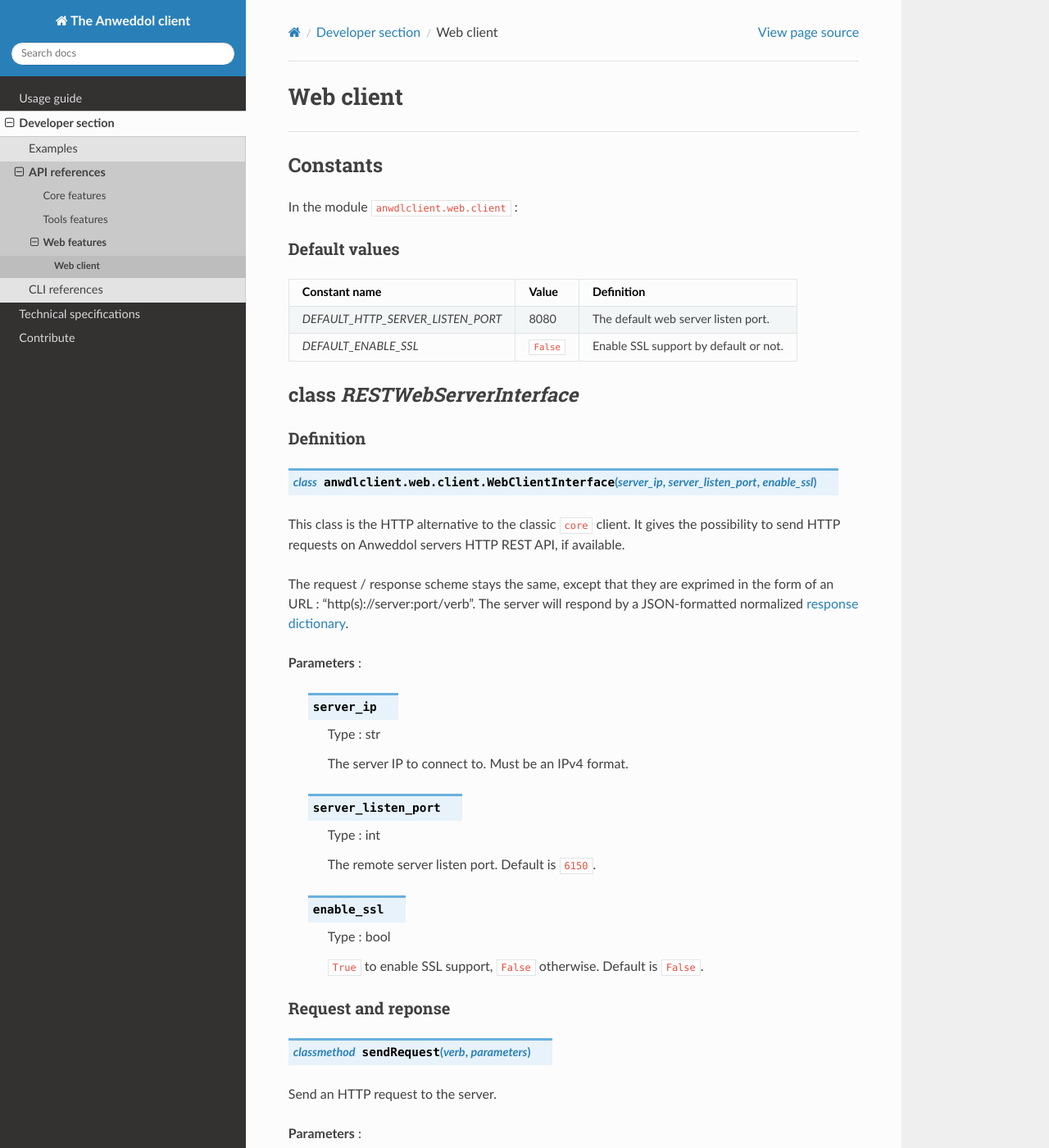
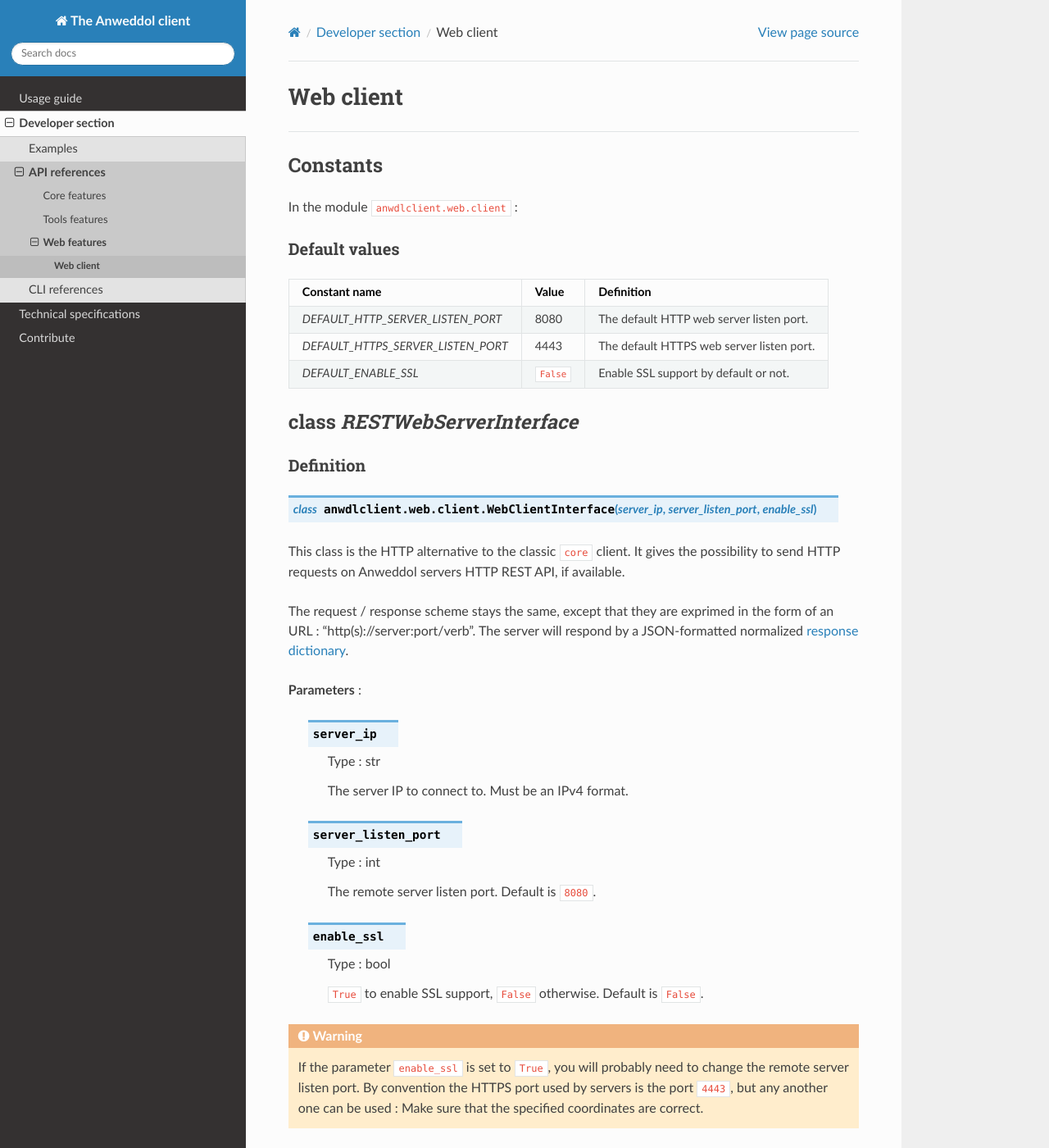
Before and after one commit to the-anweddol-project/Anweddol-client, a Sphinx documentation site: the page built from docs/source/developer_section/api_references/web/client.md, in a window 1280 px wide and 1400 px high. Shown: the whole window at 82% size. Built offline with Sphinx 7.4.7 and the Read the Docs theme 2.0.0, drawn with Linux system fonts in a browser that asks for light colours.

Commit message:
Added proper documentation concerning 7da83fa + Fixed little typo

````diff
--- a/docs/source/developer_section/api_references/web/client.md
+++ b/docs/source/developer_section/api_references/web/client.md
@@ -10,7 +10,8 @@
 
 Constant name                       | Value   | Definition
 ----------------------------------- | ------- | ----------
-*DEFAULT_HTTP_SERVER_LISTEN_PORT*   | 8080    | The default web server listen port.
+*DEFAULT_HTTP_SERVER_LISTEN_PORT*   | 8080    | The default HTTP web server listen port.
+*DEFAULT_HTTPS_SERVER_LISTEN_PORT*  | 4443    | The default HTTPS web server listen port.
 *DEFAULT_ENABLE_SSL*                | `False` | Enable SSL support by default or not.
 
 ## class *RESTWebServerInterface*
@@ -35,7 +36,7 @@
 > ```{attribute} server_listen_port
 > Type : int
 >
-> The remote server listen port. Default is `6150`.
+> The remote server listen port. Default is `8080`.
 > ```
 
 > ```{attribute} enable_ssl
@@ -43,6 +44,10 @@
 >
 > `True` to enable SSL support, `False` otherwise. Default is `False`.
 > ```
+
+```{warning}
+If the parameter `enable_ssl` is set to `True`, you will probably need to change the remote server listen port. By convention the HTTPS port used by servers is the port `4443`, but any another one can be used : Make sure that the specified coordinates are correct.
+```
 
 ### Request and reponse
 
````
